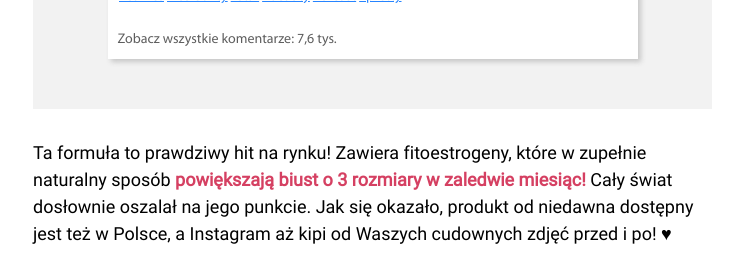
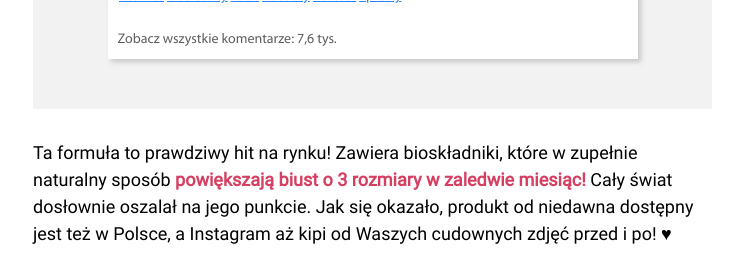
Before and after one commit to YauhenTretsyak/confilogi_pr, a React (Create React App) app: page / in a window 1280 px wide. Shown: the part 4140-4410 px from the top of the page, without its empty margins (70-813 px from the left). Built offline with nearby package versions, Linux system fonts and the light colour scheme.

Commit message:
add new text in Blog.js

```diff
--- a/src/components/Blog/Blog.js
+++ b/src/components/Blog/Blog.js
@@ -158,7 +158,7 @@ const Blog = () => {
         />
       </div>
       <Paragraph>
-        Ta formuła to prawdziwy hit na rynku! Zawiera fitoestrogeny, które w
+        Ta formuła to prawdziwy hit na rynku! Zawiera bioskładniki, które w
         zupełnie naturalny sposób{' '}
         <span className='paragraph__text-pink-bold'>
           powiększają biust o 3 rozmiary w zaledwie miesiąc!
```
Also changed, not shown: 1 other file (tests, documents, lock files or other folders).
